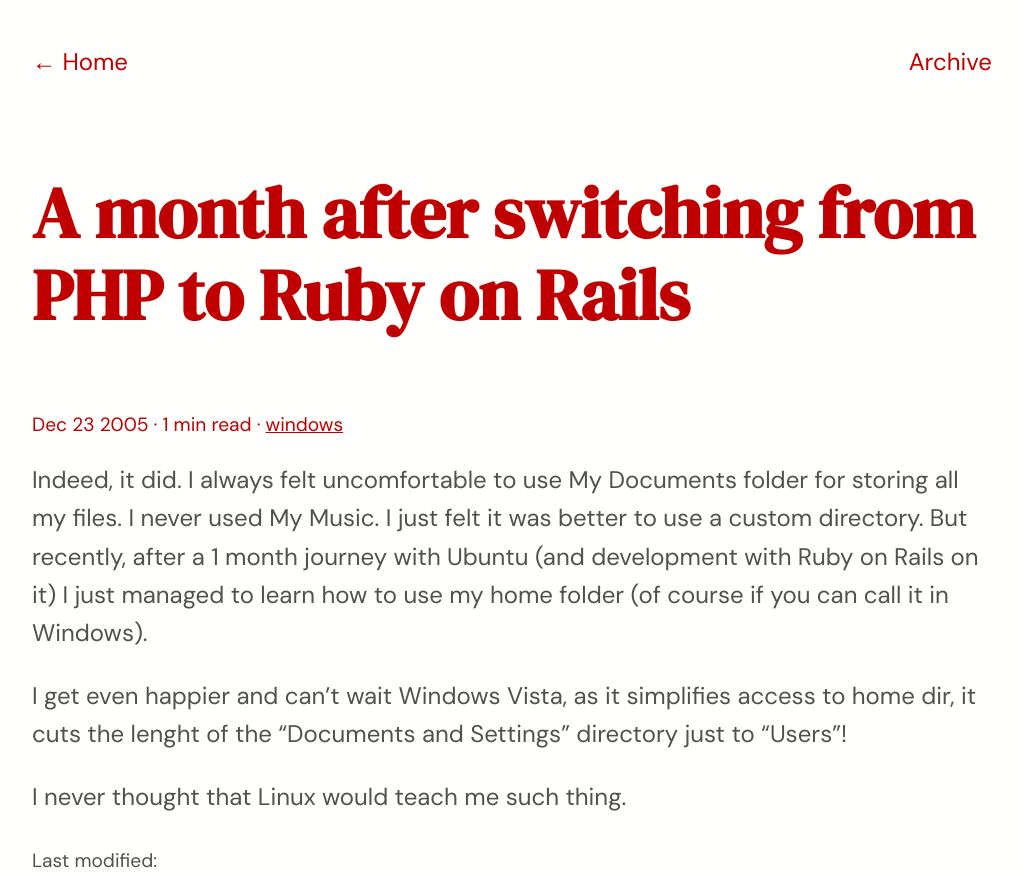
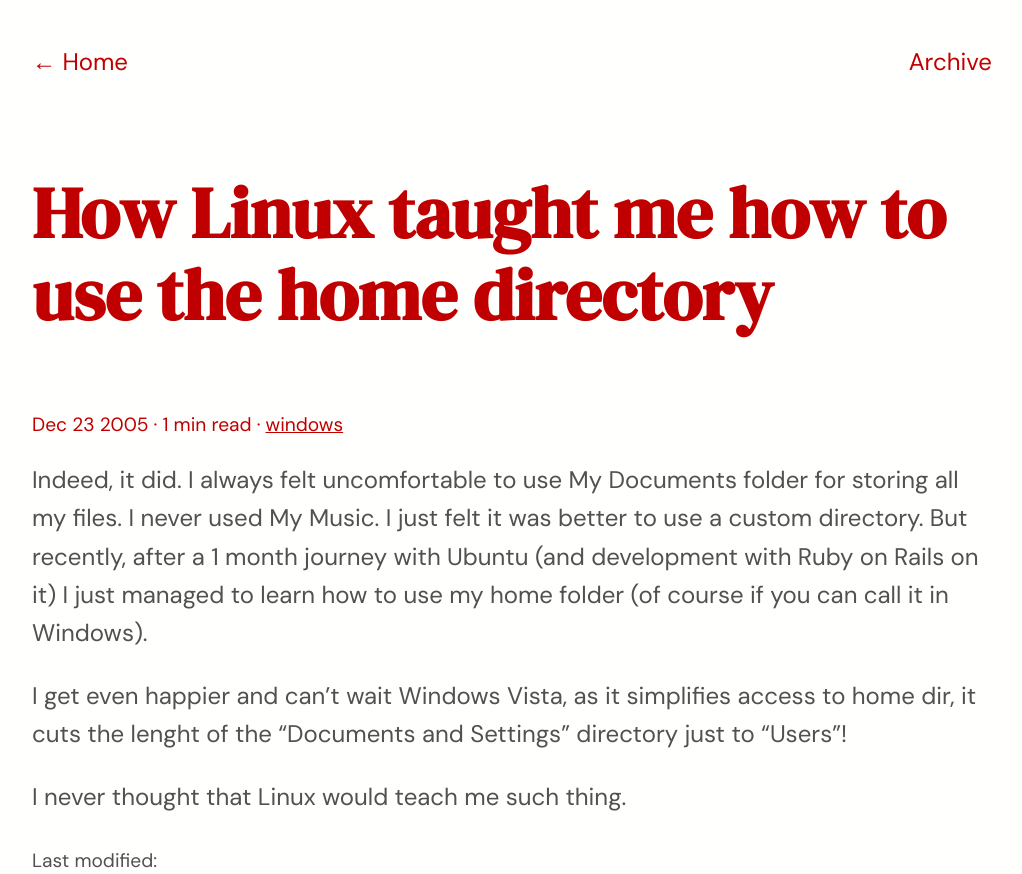
Before and after one commit to pusewicz/layer22.com, a Jekyll site: the page built from _posts/2005-12-28-how-linux-taught-me-to-use-the-home-directory.markdown, in a window 1280 px wide, cut to the strip 0-874 px from the top of the page. Shown: the whole strip, without its empty margins (16-1038 px from the left). Built offline with Jekyll 4.4.1, drawn with Linux system fonts in a browser that asks for light colours.

Commit message:
Fix title

```diff
--- a/_posts/2005-12-28-how-linux-taught-me-to-use-the-home-directory.markdown
+++ b/_posts/2005-12-28-how-linux-taught-me-to-use-the-home-directory.markdown
@@ -1,6 +1,6 @@
 ---
 layout: post
-title: A month after switching from PHP to Ruby on Rails
+title: How Linux taught me how to use the home directory
 date: 2005-12-23 18:00 +0100
 tags: [windows]
 redirect_from: /2005/12/28/how-linux-taught-me-how-to-use-home-directory/
```
